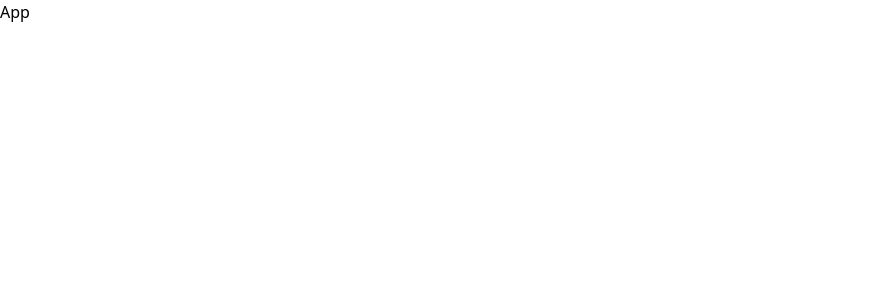
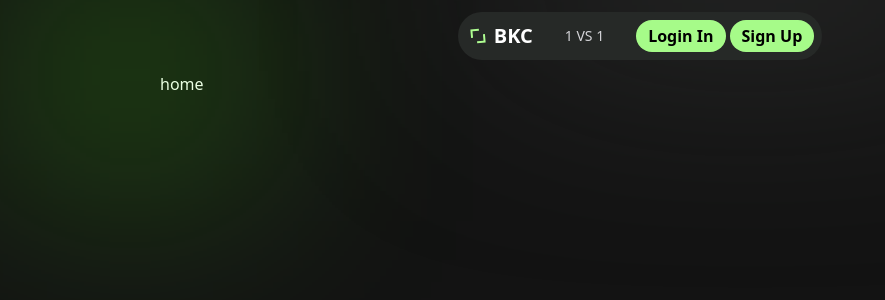
Before and after one commit to Pratik778899/Bharat-kaa-Coders, a React (Create React App) app in the folder bharat-kaa-coders/: page / in a window 1280 px wide. Shown: the top 300 px of the page, without its empty margins (0-885 px from the left). Built offline with nearby package versions, Linux system fonts and the light colour scheme.

Commit message:
Added the Nav, Routers

```diff
--- a/bharat-kaa-coders/package.json
+++ b/bharat-kaa-coders/package.json
@@ -14,6 +14,7 @@
     "react": "^18.2.0",
     "react-dom": "^18.2.0",
     "react-redux": "^9.0.3",
+    "react-router-dom": "^6.20.1",
     "react-scripts": "5.0.1",
     "web-vitals": "^2.1.4"
   },
--- a/bharat-kaa-coders/src/App.jsx
+++ b/bharat-kaa-coders/src/App.jsx
@@ -1,9 +1,25 @@
-import React from 'react'
+import React from "react";
+import { BrowserRouter as Router, Route, Routes } from "react-router-dom";
+import "./index.css";
+import Layout from "./Layout";
+import Home from "./Pages/Home";
+import AddTwoSum from "./Components/Question/AddTwoSum";
+import Login from "./Components/Auth/Login";
+import Signup from "./Components/Auth/Signup";
 
 const App = () => {
   return (
-    <div>App</div>
-  )
-}
+    <Router>
+      <Layout>
+        <Routes>
+          <Route path="/" element={<Home />} />
+          <Route path="/1-v-1" element={<AddTwoSum />} />
+          <Route path="/Login-In" element={<Login />} />
+          <Route path="/Sign-Up" element={<Signup />} />
+        </Routes>
+      </Layout>
+    </Router>
+  );
+};
 
-export default App
+export default App;
--- /dev/null
+++ b/bharat-kaa-coders/src/Common/Nav/Nav.jsx
@@ -0,0 +1,43 @@
+import React, { Component } from "react";
+import CodeIcon from "@mui/icons-material/Code";
+import { Link } from "react-router-dom";
+
+class Nav extends Component {
+  render() {
+    return (
+      <div className="flex justify-center items-center bg-main">
+        <div className="glow-back"></div>
+        <div className="nav-Main bg-main-color flex justify-center text-white gap-8 p-2 px-2 m-3 rounded-full relative items-center">
+          <Link to="/">
+            <div className="nav-Logo flex gap-1 items-center">
+              <CodeIcon
+                sx={{
+                  rotate: "40deg",
+                  fontSize: "24px",
+                  fontWeight: "1000",
+                  color: "#AEFD91",
+                }}
+              />
+              <h1 className="font-bold text-xl">BKC</h1>
+            </div>
+          </Link>
+          <div className="nav-Mid flex gap-5">
+            <div className="flex gap-5 text-sm text-zinc-300">
+              <Link to="/1-v-1">1 VS 1</Link>
+            </div>
+          </div>
+          <div className="login-signup flex gap-1 ">
+            <div className="bg-border-main px-3 py-1 text-black rounded-full font-semibold">
+              <Link to="/Login-In">Login In</Link>
+            </div>
+            <div className="bg-border-main px-3 py-1 text-black rounded-full font-semibold ">
+              <Link to="/Sign-Up">Sign Up</Link>
+            </div>
+          </div>
+        </div>
+      </div>
+    );
+  }
+}
+
+export default Nav;
--- a/bharat-kaa-coders/src/Components/Auth/Login.jsx
+++ b/bharat-kaa-coders/src/Components/Auth/Login.jsx
@@ -0,0 +1,9 @@
+import React from 'react'
+
+const Login = () => {
+  return (
+    <div>Login</div>
+  )
+}
+
+export default Login
--- a/bharat-kaa-coders/src/Components/Auth/Signup.jsx
+++ b/bharat-kaa-coders/src/Components/Auth/Signup.jsx
@@ -0,0 +1,9 @@
+import React from 'react'
+
+const Signup = () => {
+  return (
+    <div>Signup</div>
+  )
+}
+
+export default Signup
--- a/bharat-kaa-coders/src/Components/Question/AddTwoSum.jsx
+++ b/bharat-kaa-coders/src/Components/Question/AddTwoSum.jsx
@@ -0,0 +1,9 @@
+import React from 'react'
+
+const AddTwoSum = () => {
+  return (
+    <div>AddTwoSum</div>
+  )
+}
+
+export default AddTwoSum
--- /dev/null
+++ b/bharat-kaa-coders/src/Layout.jsx
@@ -0,0 +1,13 @@
+import React, { Component } from "react";
+import Nav from "./Common/Nav/Nav";
+
+export default class Layout extends Component {
+  render() {
+    return (
+      <>
+        <Nav />
+        {this.props.children}
+      </>
+    );
+  }
+}
--- /dev/null
+++ b/bharat-kaa-coders/src/Pages/Home.jsx
@@ -0,0 +1,12 @@
+import React from 'react'
+
+const Home = () => {
+  return (
+    <div className='bg-main h-screen text-white px-40'>
+        <div className='glow-round'></div>
+        <h1>home</h1>
+    </div>
+  )
+}
+
+export default Home
--- a/bharat-kaa-coders/src/index.css
+++ b/bharat-kaa-coders/src/index.css
@@ -13,3 +13,30 @@ body {
   width: 100%;
   height: 100%;
 }
+
+.relative{
+  position: relative;
+  z-index: 10000000000000000000000;
+}
+
+.glow-round{
+  position: absolute;
+  background-color: #4fff1576;
+  width: 200px;
+  height: 150px;
+  filter: blur(120px);
+  top: -0px;
+  left: 30px;
+  /* z-index: 100000; */
+}
+
+.glow-back {
+  position: absolute;
+  background-color: #5d605e;
+  width: 500px;
+  height: 50px;
+  filter: blur(120px);
+  top: -50px;
+  left: 500px;
+  z-index: 100000;
+}
--- a/bharat-kaa-coders/src/index.js
+++ b/bharat-kaa-coders/src/index.js
@@ -1,6 +1,5 @@
 import React from 'react';
 import ReactDOM from 'react-dom/client';
-import './index.css';
 import App from './App';
 
 const root = ReactDOM.createRoot(document.getElementById('root'));
--- a/bharat-kaa-coders/tailwind.config.js
+++ b/bharat-kaa-coders/tailwind.config.js
@@ -1,8 +1,15 @@
 /** @type {import('tailwindcss').Config} */
 module.exports = {
-  content: ["./src/**/*.{html,js}"],
+  content: ["./src/**/*.{js,jsx,ts,tsx}"],
   theme: {
-    extend: {},
+    extend: {
+      colors: {
+        "main-color": "#262927",
+        "hover-main": "#171719",
+        "border-main": "#A6FB89",
+        "main": "#131313",
+      },
+    },
   },
   plugins: [],
 };
```
Also changed, not shown: 1 other file (tests, documents, lock files or other folders).
